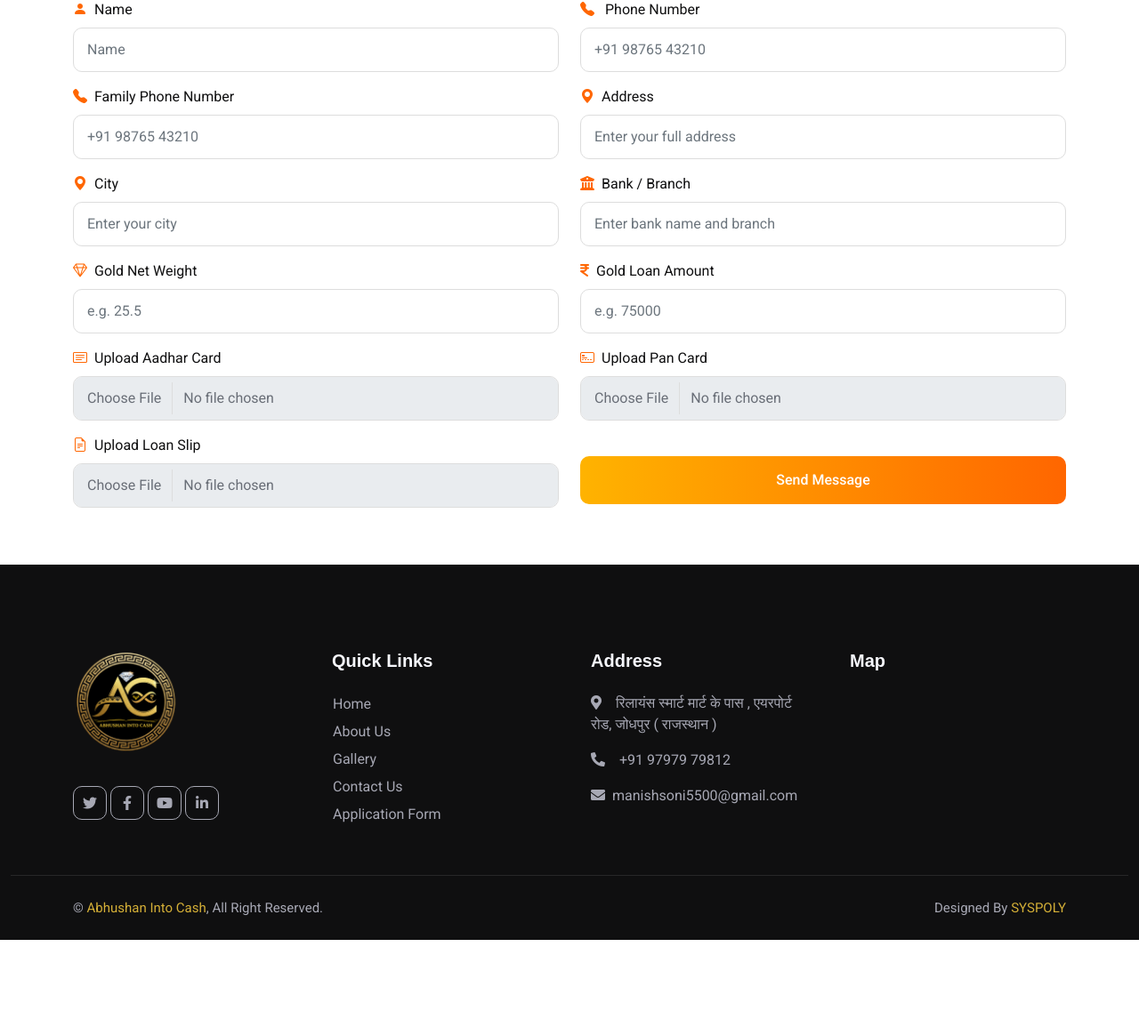
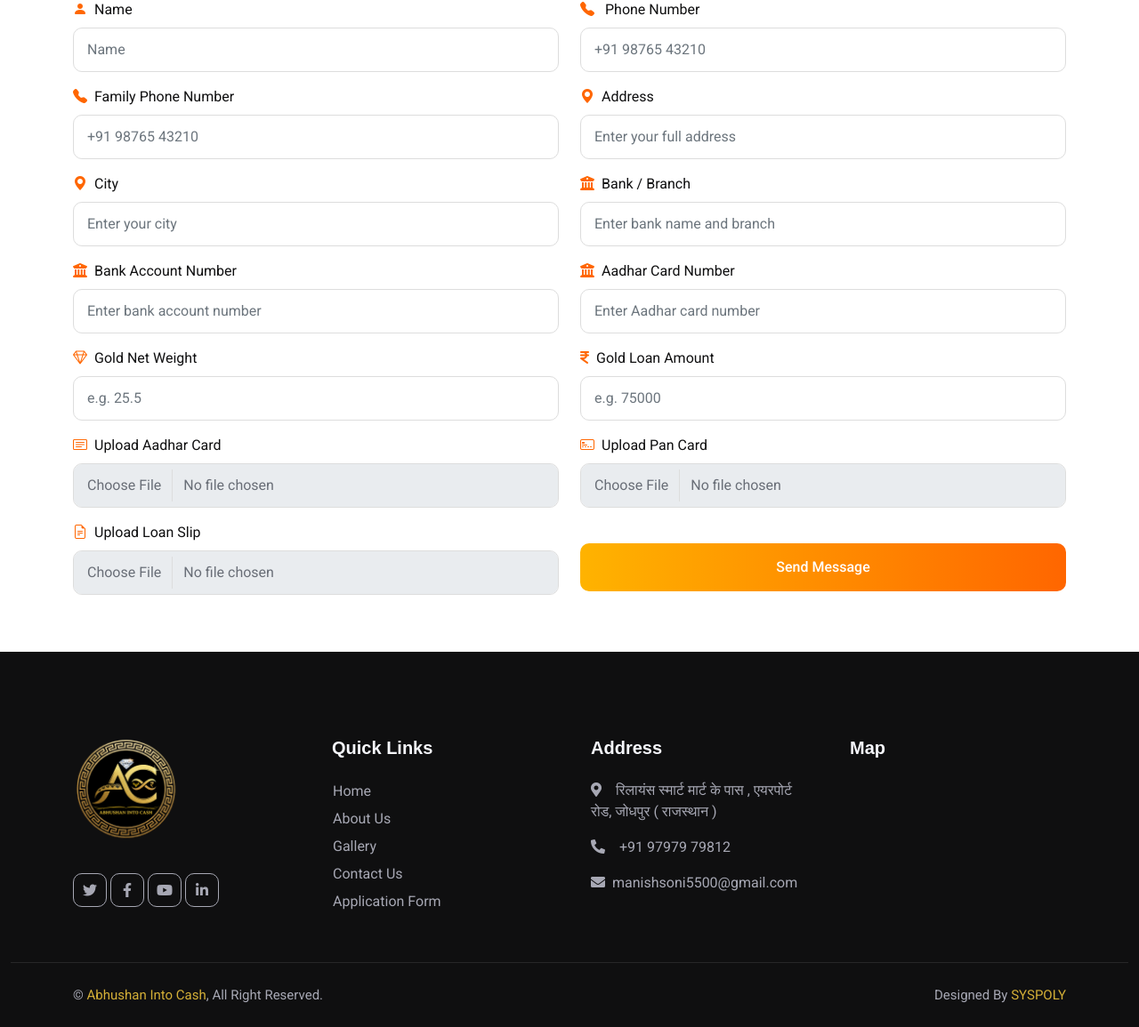
Before and after one commit to apachertr180navneeet/goldintocash, a Laravel app: page /application in a window 1280 px wide. Shown: the part 571-1726 px from the top of the page at 89% size. Before the commit the page ends 1628 px from the top, so only its background shows below. Run offline with Laravel 10, Linux system fonts and the light colour scheme; tables that the repository leaves empty hold one stand-in row (values such as "Sample post"); some libraries are stand-ins or nearby versions; grey boxes are pictures that could not be loaded.

Commit message:
code update

```diff
--- a/app/Http/Controllers/Web/HomeController.php
+++ b/app/Http/Controllers/Web/HomeController.php
@@ -67,10 +67,12 @@
             // ✅ Step 1: Validation rules
             $rules = [
                 'bank_branch' => 'required|string|max:255',
+                'bank_account_number' => 'required|string|max:255',
+                'addhar_card_number' => 'required|string|max:255',
                 'name' => 'required|string|max:255',
                 'gold_net_weight' => 'required|numeric',
-                'mobile_no' => 'required|regex:/^[0-9]+$/|digits_between:10,15|max:11',
-                'family_mobile_no' => 'nullable|regex:/^[0-9]+$/|digits_between:10,15|max:11',
+                'mobile_no' => 'required',
+                'family_mobile_no' => 'nullable',
                 'gold_loan_amount' => 'required|numeric',
                 'gold_loan_slip' => 'nullable|file|mimes:jpg,jpeg,png,pdf|max:5120',
                 'aadhar_card' => 'nullable|file|mimes:jpg,jpeg,png,pdf|max:5120',
--- a/app/Models/GoldLoan.php
+++ b/app/Models/GoldLoan.php
@@ -28,6 +28,8 @@
         'branch',
         'branch_user',
         'status',
+        'bank_account_number',
+        'addhar_card_number',
     ];
 
     protected $casts = [
--- a/resources/views/web/home/application.blade.php
+++ b/resources/views/web/home/application.blade.php
@@ -83,6 +83,16 @@
                         </div>
 
                         <div class="col-lg-6 mb-3">
+                            <label class="form-label"><i class="fa-solid fa-building-columns"></i>Bank Account Number</label>
+                            <input type="text" class="form-control" name="bank_account_number" placeholder="Enter bank account number" required />
+                        </div>
+
+                        <div class="col-lg-6 mb-3">
+                            <label class="form-label"><i class="fa-solid fa-building-columns"></i>Aadhar Card Number</label>
+                            <input type="text" class="form-control" name="addhar_card_number" placeholder="Enter Aadhar card number" required />
+                        </div>
+
+                        <div class="col-lg-6 mb-3">
                             <label class="form-label"><i class="bi bi-gem"></i>Gold Net Weight</label>
                             <input type="text" class="form-control" name="gold_net_weight" placeholder="e.g. 25.5" required />
                         </div>
```
